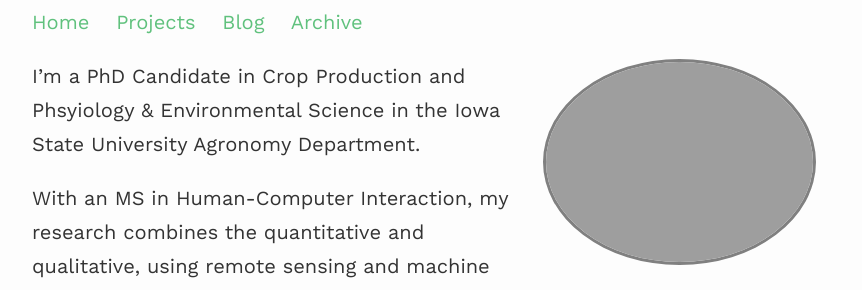
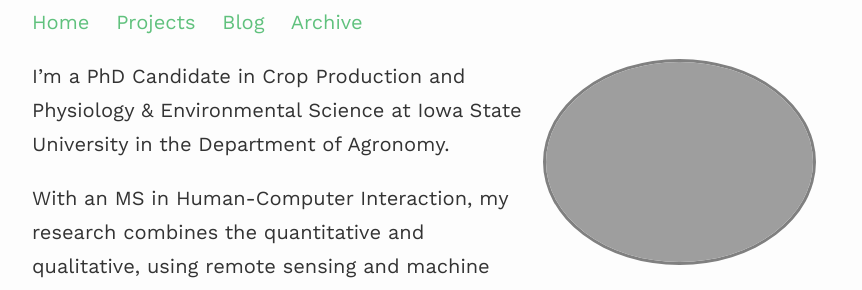
Before and after one commit to mnowatzke/mnowatzke.github.io, a Jekyll site: the page built from index.md, in a window 1280 px wide. Shown: the part 133-423 px from the top of the page, without its empty margins (208-1070 px from the left). Built offline with Jekyll 4.4.1, drawn with Linux system fonts in a browser that asks for light colours; nearby versions of some CDN libraries.

```diff
--- a/index.md
+++ b/index.md
@@ -7,7 +7,7 @@ profile:
 published: true
 ---
 
-I'm a PhD Candidate in Crop Production and Phsyiology & Environmental Science in the Iowa State University Agronomy Department.
+I'm a PhD Candidate in Crop Production and Physiology & Environmental Science at Iowa State University in the Department of Agronomy.
 
 With an MS in Human-Computer Interaction, my research combines the quantitative and qualitative, using remote sensing and machine learning to analyze subfield crop productivity, as well as incorporating qualitative methods like interviews, usability studies, affinity diagramming (to name a few) to ensure that data and tools are useful and usable for intended audiences.
 
```
Also changed, not shown: assets/images/old_profile.png (added), 1 other file.
